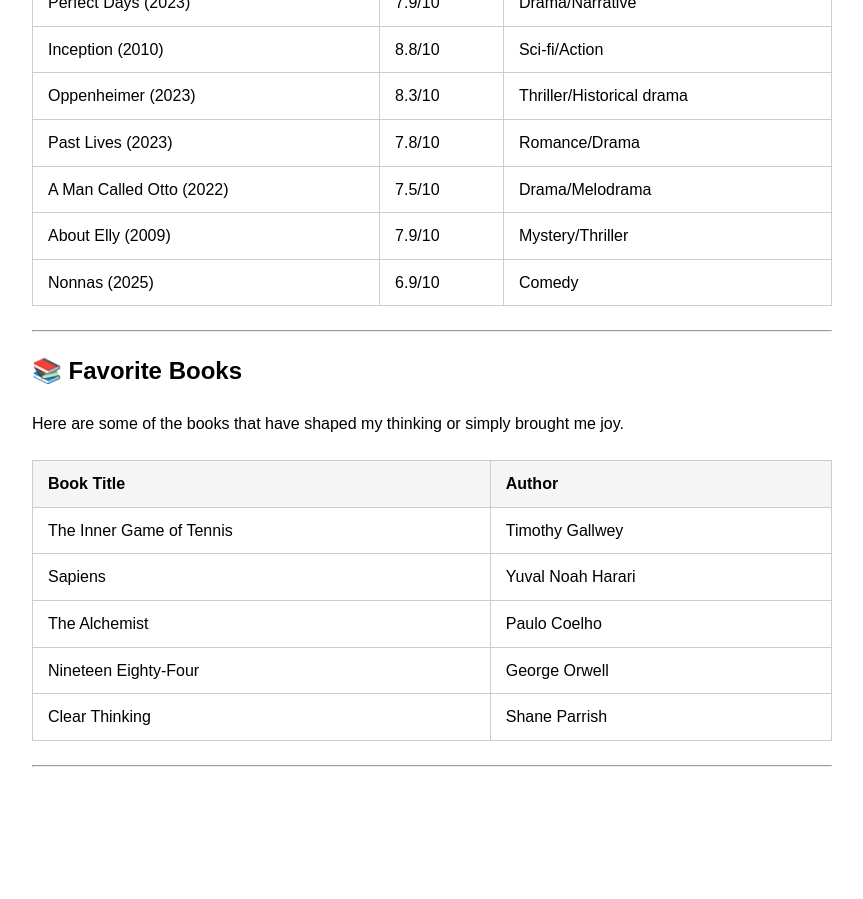
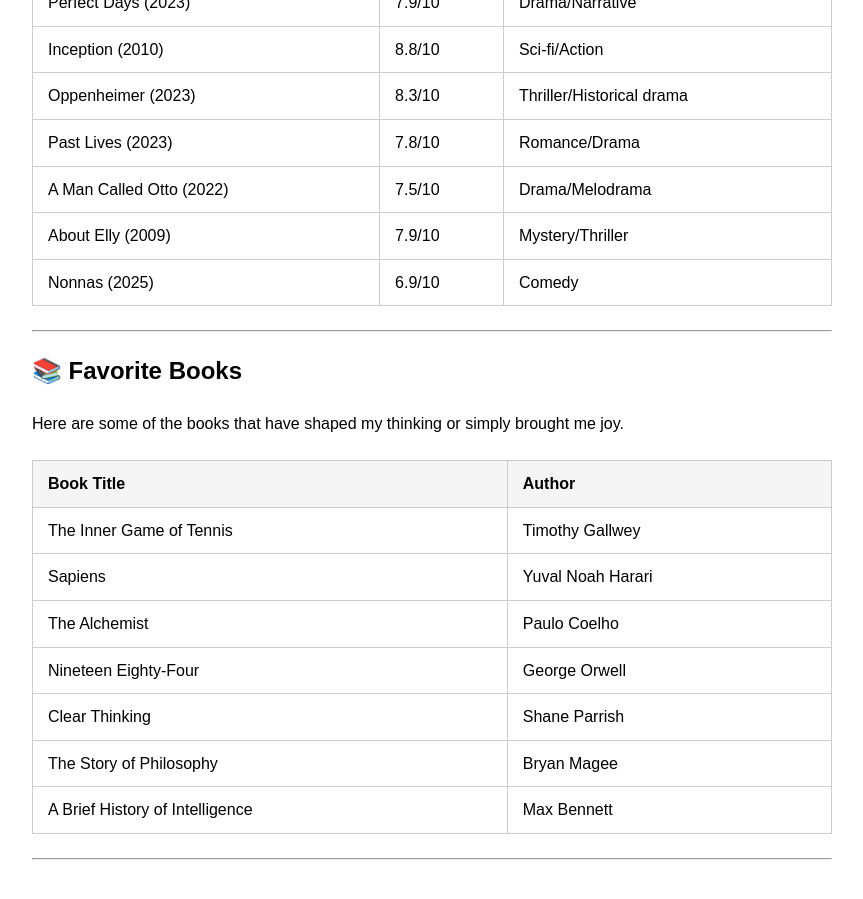
Before and after one commit to Pedram-Parnianpour/pedram-parnianpour.github.io, a Jekyll site: the page built from Life & Leisure.md, in a window 1280 px wide and 900 px high, scrolled down 2380 px. Shown: the whole window, without its empty margins (208-1071 px from the left). Built offline with Jekyll 4.4.1, drawn with Linux system fonts in a browser that asks for light colours; before the commit the page ends 3187 px from its top, so only the background shows below that.

Commit message:
Update Life & Leisure.md

```diff
--- a/Life & Leisure.md
+++ b/Life & Leisure.md
@@ -67,5 +67,7 @@ Here are some of the books that have shaped my thinking or simply brought me joy
 | The Alchemist            | Paulo Coelho             |
 | Nineteen Eighty-Four     | George Orwell            |
 | Clear Thinking           | Shane Parrish            |
+| The Story of Philosophy  | Bryan Magee              |
+| A Brief History of Intelligence | Max Bennett       |
 
 ---
```
